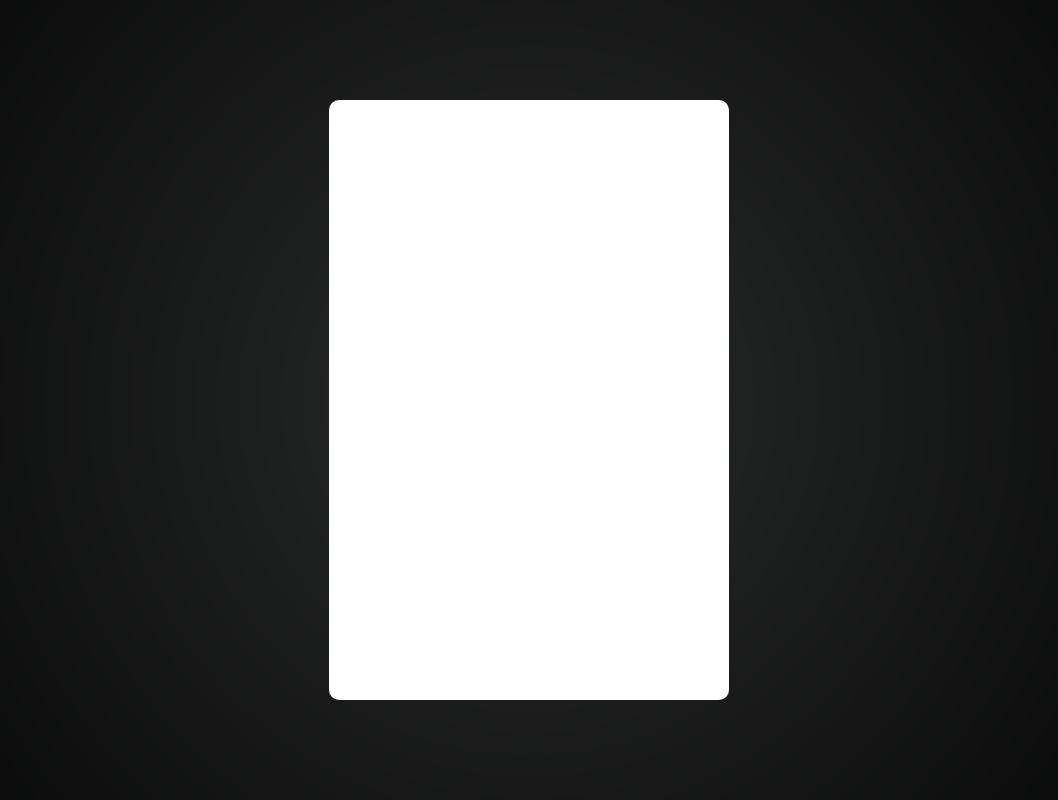
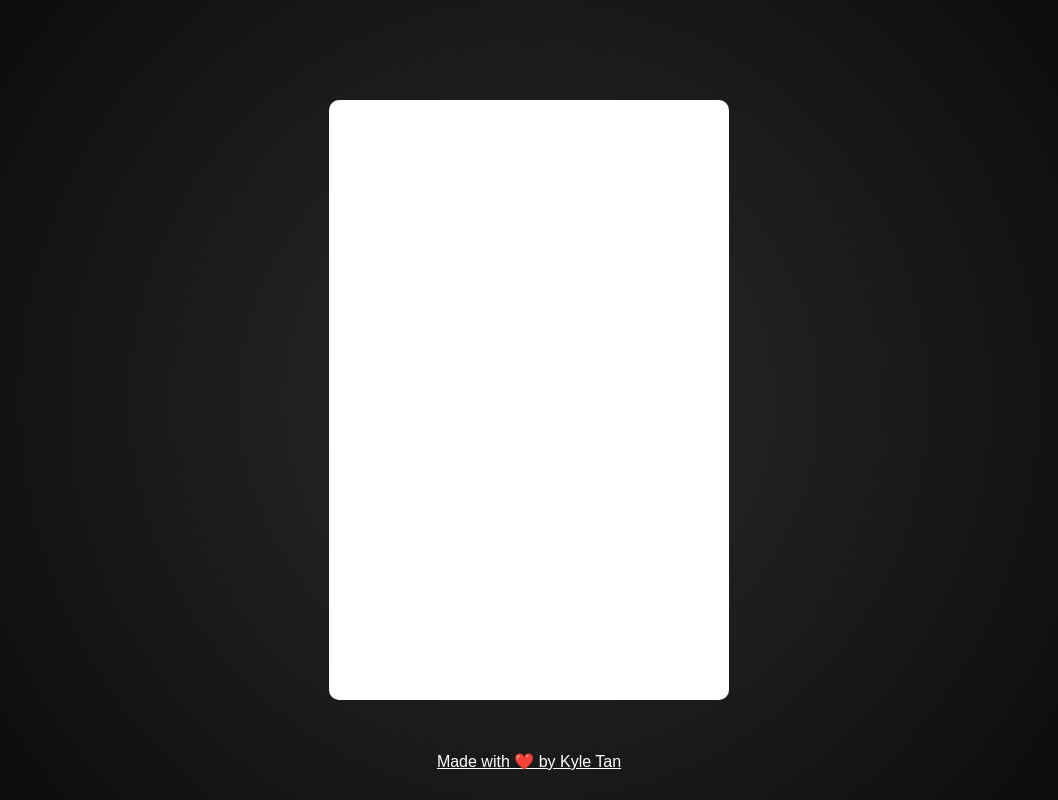
Before and after one commit to kyleissuper/floppy, a plain HTML site: page index.html in a window 1280 px wide. Shown: the whole page, without its empty margins (111-1169 px from the left). Drawn offline with Linux system fonts and the light colour scheme; a web font is replaced by a local one.

Commit message:
Added footer

```diff
--- a/index.html
+++ b/index.html
@@ -24,9 +24,23 @@
         margin-top: -300px;
         border-radius: 10px;
       }
+      footer {
+        position: relative;
+        width: 100%;
+        text-align: center;
+        top: calc(100% - 3em);
+      }
+      footer a {
+        color: #fff;
+      }
     </style>
   </head>
   <body>
     <canvas id="game" width="400" height="600"></canvas>
+    <footer>
+      <a href="https://github.com/kyleissuper" target="_blank">
+        Made with &#10084;&#65039; by Kyle Tan
+      </a>
+    </footer>
   </body>
 </html>
```
